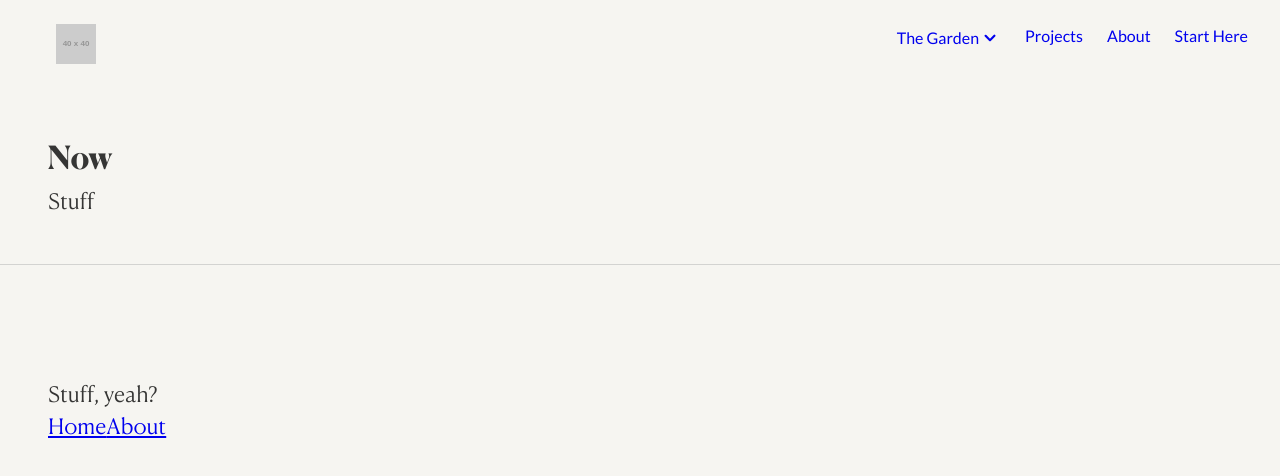
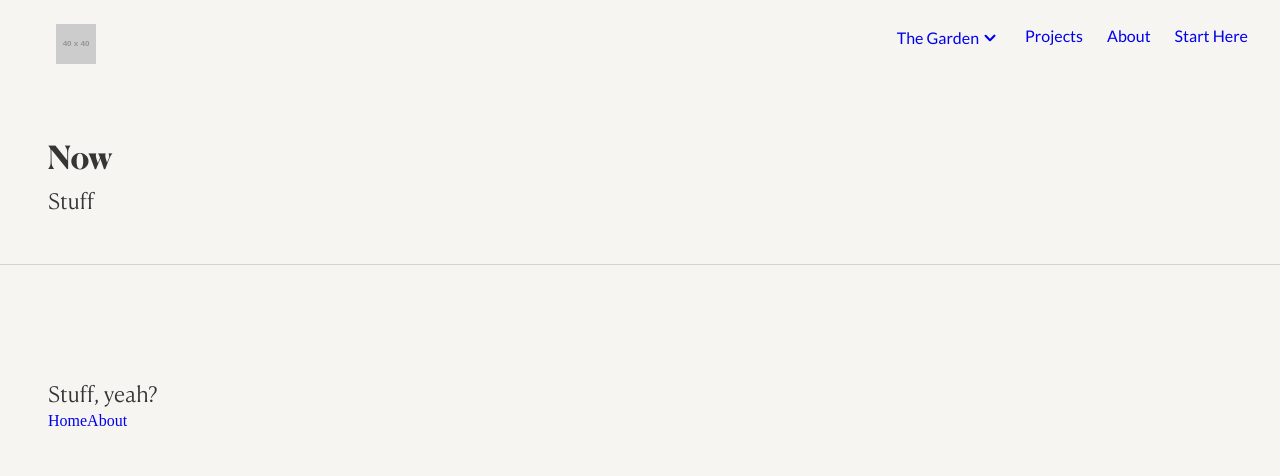
Before and after one commit to MaggieAppleton/maggieappleton.com-V2, a Next.js app: page /now in a window 1280 px wide. Shown: the top 476 px of the page. Built offline with nearby package versions, Linux system fonts and the light colour scheme.

Commit message:
homepage layout

```diff
--- a/components/GlobalStyle.js
+++ b/components/GlobalStyle.js
@@ -21,10 +21,11 @@ export const GlobalStyle = createGlobalStyle`
 		/* Colors */
 		--color-cream: #F6F5F1;
 		--color-black: #353534;
-		--color-gray-800: #5C5C5B;
+		--color-gray-800: #4D4D4C;
 		--color-gray-600: #999895;
 		--color-gray-400: #D3D3D1;
 		--color-salmon: #FD8A78;
+		--color-purple: #7960AD;
 
 		/* Fonts */
 		--font-serif: 'Canela', serif;
@@ -47,6 +48,7 @@ export const GlobalStyle = createGlobalStyle`
 		--leading-snug: 1.33em;
 		--leading-base: 1.5em;
 		--leading-loose: 1.7em;
+		--leading-looser: 1.9em;
 
 		/* Border radius */
 		--border-radius-base: 0.25rem;
@@ -148,8 +150,11 @@ export const GlobalStyle = createGlobalStyle`
 	h3, h4, h5, h6 {
 		font-family: var(--font-sans);
 	}
-	p, a {
+	p, ul, ol {
 		font-family: var(--font-body);
 		font-size: var(--font-size-base);
 	}
+	a {
+		text-decoration: none;
+	}
 `;
--- a/components/Navbar.js
+++ b/components/Navbar.js
@@ -1,4 +1,5 @@
-import { useState } from "react";
+import { useState, useRef } from "react";
+import useOnClickOutside from "../utils/onclickOutside";
 import styled from "styled-components";
 import Link from "next/link";
 import { motion } from "framer-motion";
@@ -6,6 +7,8 @@ import { ChevronDownIcon } from "@heroicons/react/solid";
 
 export default function Navbar() {
     const [isOpen, setIsOpen] = useState(false);
+    const ref = useRef();
+    useOnClickOutside(ref, () => setIsOpen(false));
 
     const handleFlyout = () => {
         setIsOpen(!isOpen);
@@ -27,14 +30,16 @@ export default function Navbar() {
                     <HoverLink
                         onFocus={handleFlyout}
                         onMouseOver={handleFlyout}
-                        onClick={handleFlyout}
                         href="/garden"
                     >
                         <span>The Garden</span>
                         <ChevronDownIcon width="22" height="22" />
                     </HoverLink>
                 </Link>
-                <Dropdown style={{ display: isOpen ? "block" : "none" }}>
+                <Dropdown
+                    ref={ref}
+                    style={{ display: isOpen ? "block" : "none" }}
+                >
                     <Link href="/essays">
                         <a href="/essays">Essays</a>
                     </Link>
--- a/components/Typography.js
+++ b/components/Typography.js
@@ -15,13 +15,13 @@ export const H1 = styled.h1`
 `;
 
 export const H2 = styled.h2`
-    font-size: var(--font-size-xl);
+    font-size: var(--font-size-2xl);
     font-family: var(--font-serif);
     color: var(--color-gray-800);
-    font-weight: light;
+    font-weight: 100;
     line-height: var(--leading-tight);
     @media ${breakpoints.mediaSM} {
-        font-size: var(--font-size-lg);
+        font-size: var(--font-size-xl);
     }
 `;
 
--- a/components/mdx/ProseWrapper.js
+++ b/components/mdx/ProseWrapper.js
@@ -10,6 +10,10 @@ const ProseWrapper = styled.article`
         grid-column: 2;
     }
     font-size: var(--font-size-base);
+    p {
+        line-height: var(--leading-looser);
+        margin-bottom: var(--space-32);
+    }
 `;
 
 export default ProseWrapper;
--- a/pages/_app.css
+++ b/pages/_app.css
@@ -1,11 +1,11 @@
 /* fonts go here */
-@import url("https://fonts.googleapis.com/css2?family=Lato:ital,wght@0,400;0,700;1,400;1,700&display=swap");
+@import url("https://fonts.googleapis.com/css2?family=Lato:wght@300;400;700&display=swap");
 
 @font-face {
     font-family: "Canela Text";
     src: local("CanelaText-Medium"),
-        url("/public/fonts/CanelaText-Medium.woff") format("woff2"),
-        url("/public/fonts/CanelaText-Medium.woff") format("woff");
+        url("/fonts/CanelaText-Medium.woff") format("woff2"),
+        url("/fonts/CanelaText-Medium.woff") format("woff");
     font-weight: 600;
     font-style: normal;
     font-display: swap;
@@ -14,8 +14,8 @@
 @font-face {
     font-family: "Canela Text";
     src: local("CanelaText-Light"),
-        url("/public/fonts/CanelaText-Light.woff2") format("woff2"),
-        url("/public/fonts/CanelaText-Light.woff") format("woff");
+        url("/fonts/CanelaText-Light.woff2") format("woff2"),
+        url("/fonts/CanelaText-Light.woff") format("woff");
     font-weight: 300;
     font-style: normal;
     font-display: swap;
@@ -24,8 +24,8 @@
 @font-face {
     font-family: "Canela Text";
     src: local("CanelaText-LightItalic"),
-        url("/public/fonts/CanelaText-LightItalic.woff2") format("woff2"),
-        url("/public/fonts/CanelaText-LightItalic.woff") format("woff");
+        url("/fonts/CanelaText-LightItalic.woff2") format("woff2"),
+        url("/fonts/CanelaText-LightItalic.woff") format("woff");
     font-weight: 300;
     font-style: italic;
     font-display: swap;
@@ -34,8 +34,8 @@
 @font-face {
     font-family: "Canela";
     src: local("Canela Regular"), local("Canela-Regular"),
-        url("/public/fonts/Canela-Regular.woff2") format("woff2"),
-        url("/public/fonts/Canela-Regular.woff") format("woff");
+        url("/fonts/Canela-Regular.woff2") format("woff2"),
+        url("/fonts/Canela-Regular.woff") format("woff");
     font-weight: normal;
     font-style: normal;
     font-display: swap;
@@ -43,9 +43,8 @@
 
 @font-face {
     font-family: "Canela";
-    src: local("Canela-Bold"),
-        url("/public/fonts/Canela-Bold.woff2") format("woff2"),
-        url("/public/fonts/Canela-Bold.woff") format("woff");
+    src: local("Canela-Bold"), url("/fonts/Canela-Bold.woff2") format("woff2"),
+        url("/fonts/Canela-Bold.woff") format("woff");
     font-weight: bold;
     font-style: normal;
     font-display: swap;
@@ -54,8 +53,8 @@
 @font-face {
     font-family: "Canela";
     src: local("Canela-ThinItalic"),
-        url("/public/fonts/Canela-ThinItalic.woff2") format("woff2"),
-        url("/public/fonts/Canela-ThinItalic.woff") format("woff");
+        url("/fonts/Canela-ThinItalic.woff2") format("woff2"),
+        url("/fonts/Canela-ThinItalic.woff") format("woff");
     font-weight: 100;
     font-style: italic;
     font-display: swap;
@@ -63,9 +62,8 @@
 
 @font-face {
     font-family: "Canela";
-    src: local("Canela-Thin"),
-        url("/public/fonts/Canela-Thin.woff2") format("woff2"),
-        url("/public/fonts/Canela-Thin.woff") format("woff");
+    src: local("Canela-Thin"), url("/fonts/Canela-Thin.woff2") format("woff2"),
+        url("/fonts/Canela-Thin.woff") format("woff");
     font-weight: 100;
     font-style: normal;
     font-display: swap;
--- /dev/null
+++ b/utils/onclickOutside.js
@@ -0,0 +1,28 @@
+import { useEffect } from "react";
+
+export default function useOnClickOutside(ref, handler) {
+    useEffect(
+        () => {
+            const listener = (event) => {
+                // Do nothing if clicking ref's element or descendent elements
+                if (!ref.current || ref.current.contains(event.target)) {
+                    return;
+                }
+                handler(event);
+            };
+            document.addEventListener("mousedown", listener);
+            document.addEventListener("touchstart", listener);
+            return () => {
+                document.removeEventListener("mousedown", listener);
+                document.removeEventListener("touchstart", listener);
+            };
+        },
+        // Add ref and handler to effect dependencies
+        // It's worth noting that because passed in handler is a new ...
+        // ... function on every render that will cause this effect ...
+        // ... callback/cleanup to run every render. It's not a big deal ...
+        // ... but to optimize you can wrap handler in useCallback before ...
+        // ... passing it into this hook.
+        [ref, handler]
+    );
+}
```
Also changed, not shown: pages/essays.js (added, +10 -0 lines), pages/index.js (+84 -38 lines), pages/notes.js (added, +10 -0 lines). Lines whose indentation alone changed are shown as unchanged.
